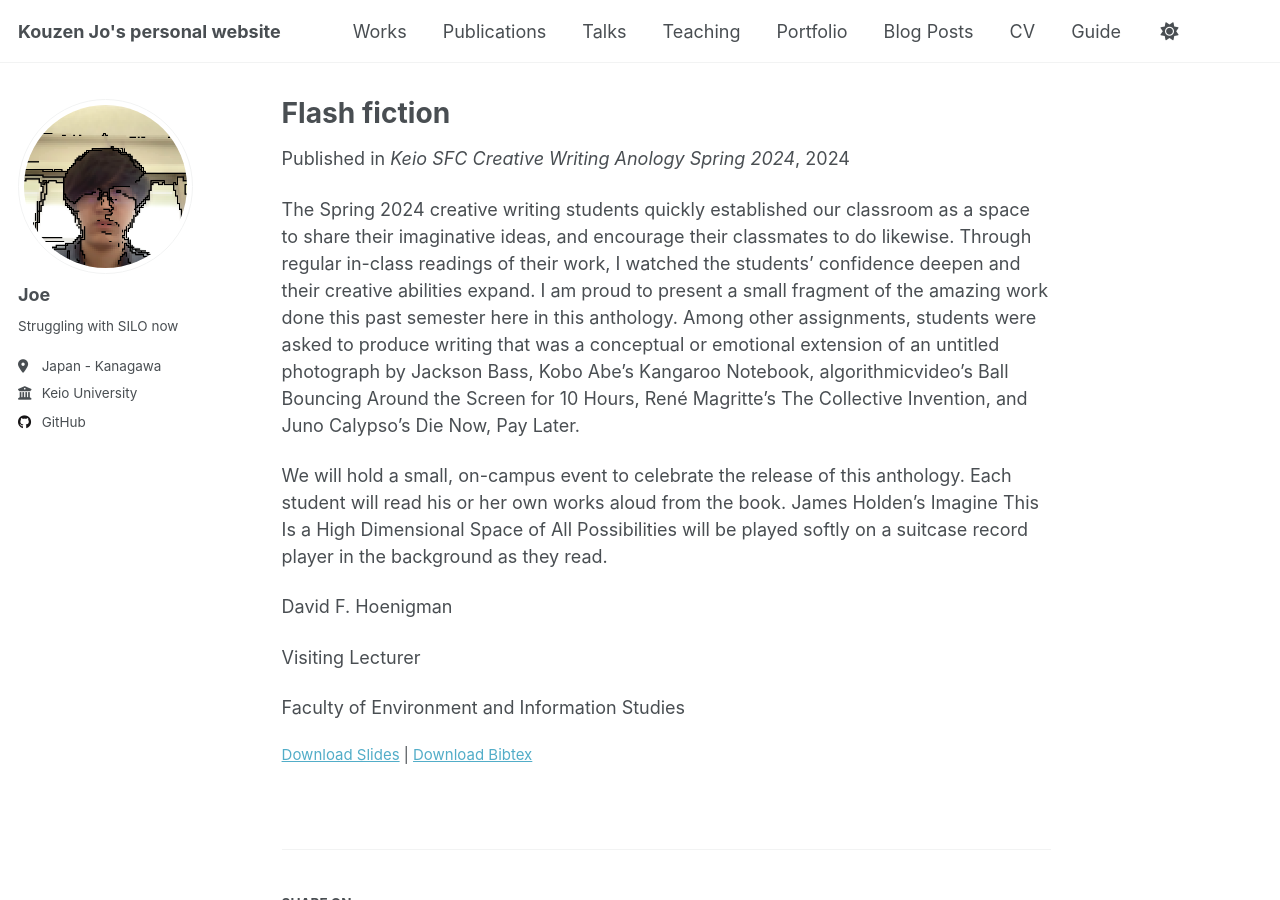
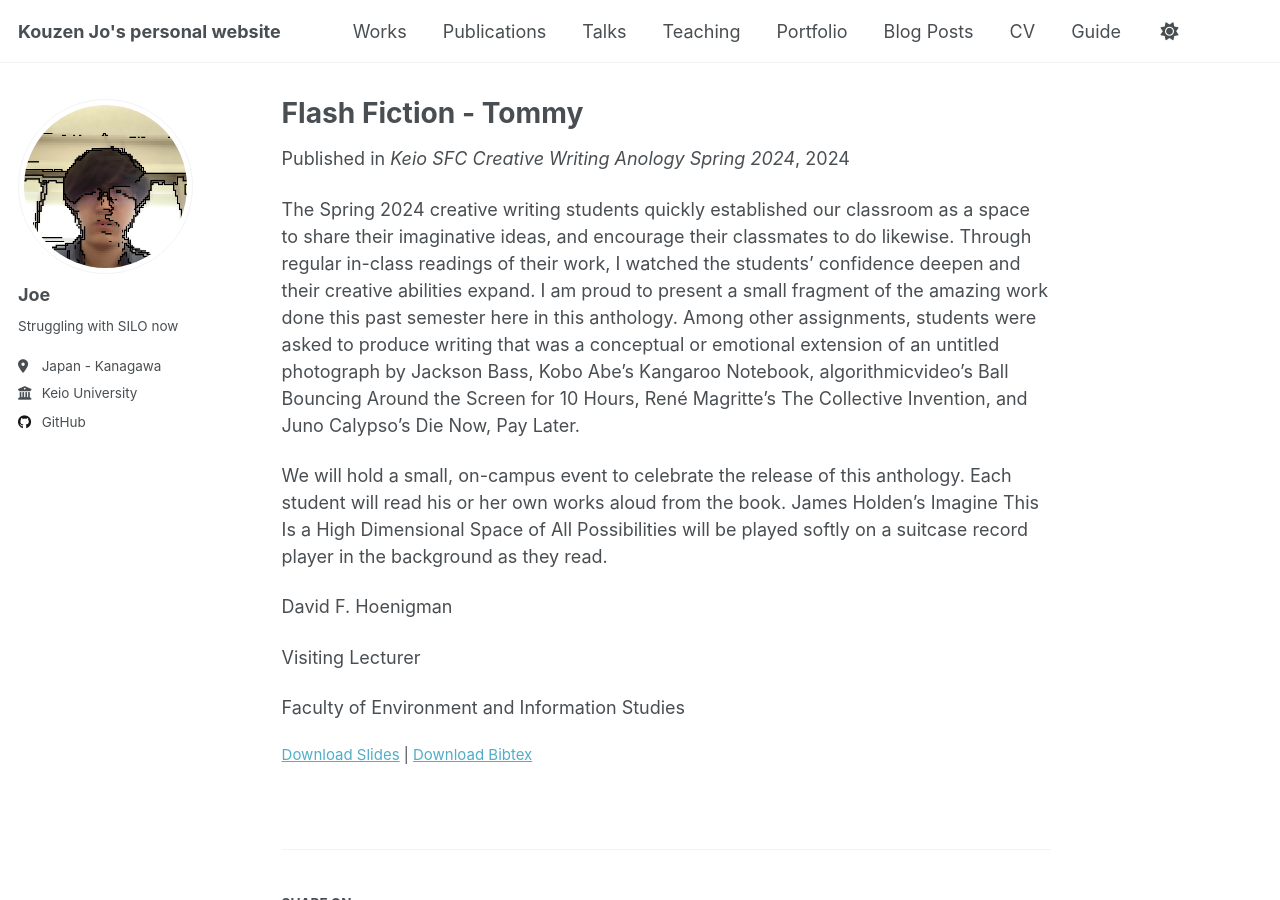
Before and after one commit to Joe-Xuu/joe-xuu.github.io, a Jekyll site: the page built from _publications/2024-07-15-paper-title-number-1.md, in a window 1280 px wide and 900 px high. Built offline with Jekyll 4.4.1, drawn with Linux system fonts in a browser that asks for light colours.

Commit message:
Update 2024-07-15-paper-title-number-1.md

```diff
--- a/_publications/2024-07-15-paper-title-number-1.md
+++ b/_publications/2024-07-15-paper-title-number-1.md
@@ -1,5 +1,5 @@
 ---
-title: "Flash fiction <Tommy>"
+title: "Flash Fiction - Tommy"
 collection: publications
 category: manuscripts
 permalink: /publication/2024-paper-title-number-1
```
